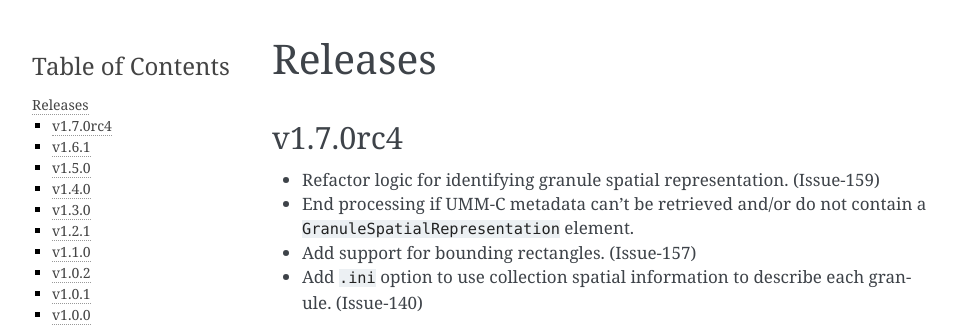
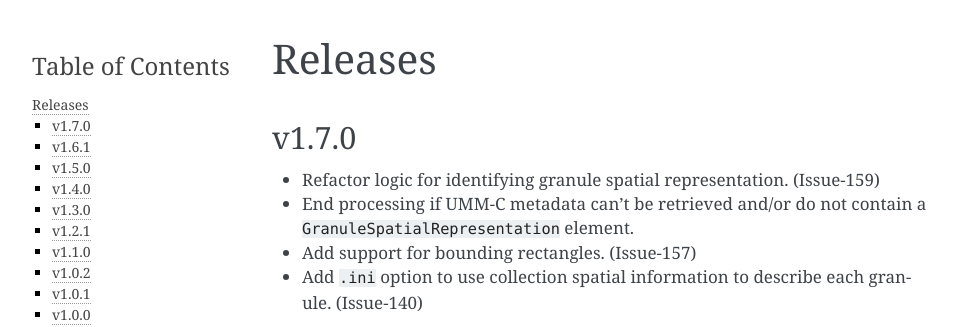
Before and after one commit to nsidc/granule-metgen, a Sphinx documentation site: the page built from docs/source/releases.rst, in a window 1280 px wide and 900 px high. Shown: the top 327 px of the window, without its empty margins (148-1104 px from the left). Built offline with Sphinx 7.4.7, drawn with Linux system fonts in a browser that asks for light colours.

Commit message:
Bump version: 1.7.0rc4 → 1.7.0

```diff
--- a/CHANGELOG.md
+++ b/CHANGELOG.md
@@ -1,4 +1,4 @@
-## v1.7.0rc4
+## v1.7.0
 
 * Refactor logic for identifying granule spatial representation. (Issue-159)
 * End processing if UMM-C metadata can't be retrieved and/or do not contain a
--- a/docs/source/conf.py
+++ b/docs/source/conf.py
@@ -6,8 +6,8 @@ sys.path.insert(0, str(Path("..", "..", "src").resolve()))
 project = "MetGenC"
 copyright = "2024, NSIDC"
 author = "National Snow and Ice Data Center"
-release = "v1.7.0rc4"
-version = "v1.7.0rc4"
+release = "v1.7.0"
+version = "v1.7.0"
 
 extensions = [
     "myst_parser",
--- a/pyproject.toml
+++ b/pyproject.toml
@@ -1,6 +1,6 @@
 [tool.poetry]
 name = "nsidc-metgenc"
-version = "1.7.0rc4"
+version = "1.7.0"
 description = "The nsidc-metgenc package enables data producers as well as Operations staff managing the data ingest workflow to create metadata files conforming to NASA's Common Metadata Repository UMM-G specification."
 authors = ["National Snow and Ice Data Center (NSIDC) <nsidc@nsidc.org>"]
 readme = "README.md"
@@ -39,7 +39,7 @@ sphinx = "^8.1.3"
 myst-parser = "^4.0.0"
 
 [tool.bumpversion]
-current_version = "1.7.0rc4"
+current_version = "1.7.0"
 parse = """(?x)
     (?P<major>0|[1-9]\\d*)\\.
     (?P<minor>0|[1-9]\\d*)\\.
```
Also changed, not shown: 1 other file.
